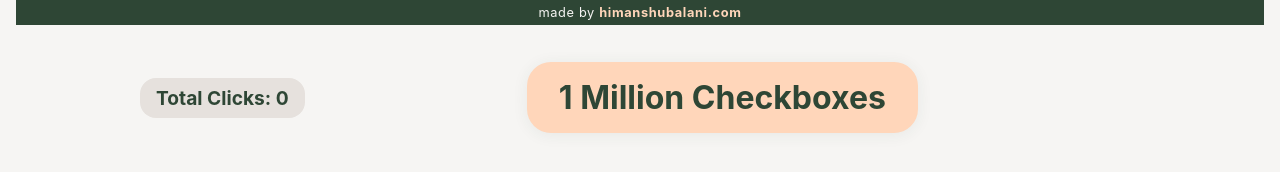
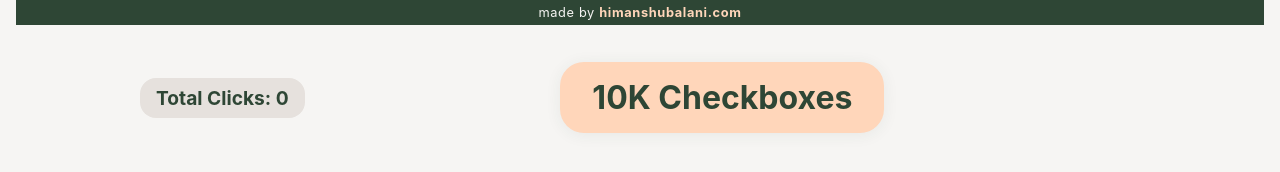
Before and after one commit to himanshubalani/CheckBoxes, a website: page public/index.html in a window 1280 px wide. Drawn offline with nearby package versions, Linux system fonts and the light colour scheme; no server answers.

Commit message:
update index.html

```diff
--- a/public/index.html
+++ b/public/index.html
@@ -93,7 +93,7 @@
 
 	<div class="header-container">
 		<div class="stats">Total Clicks: <span id="click-counter">0</span></div>
-		<h1>1 Million Checkboxes</h1>
+		<h1>10K Checkboxes</h1>
 		<div id="auth-section">
 			<!-- Will be populated by JS -->
 		</div>
```
